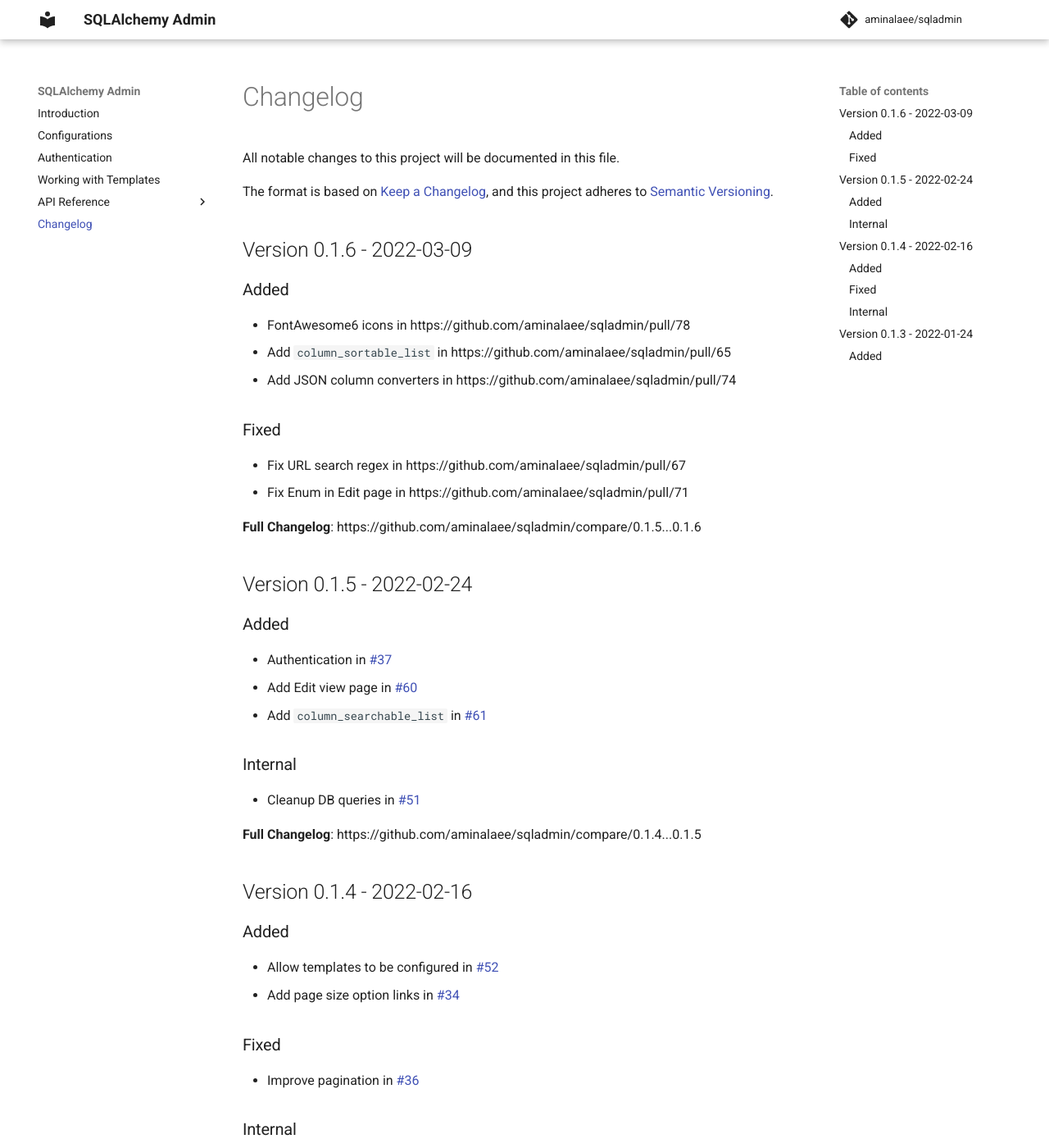
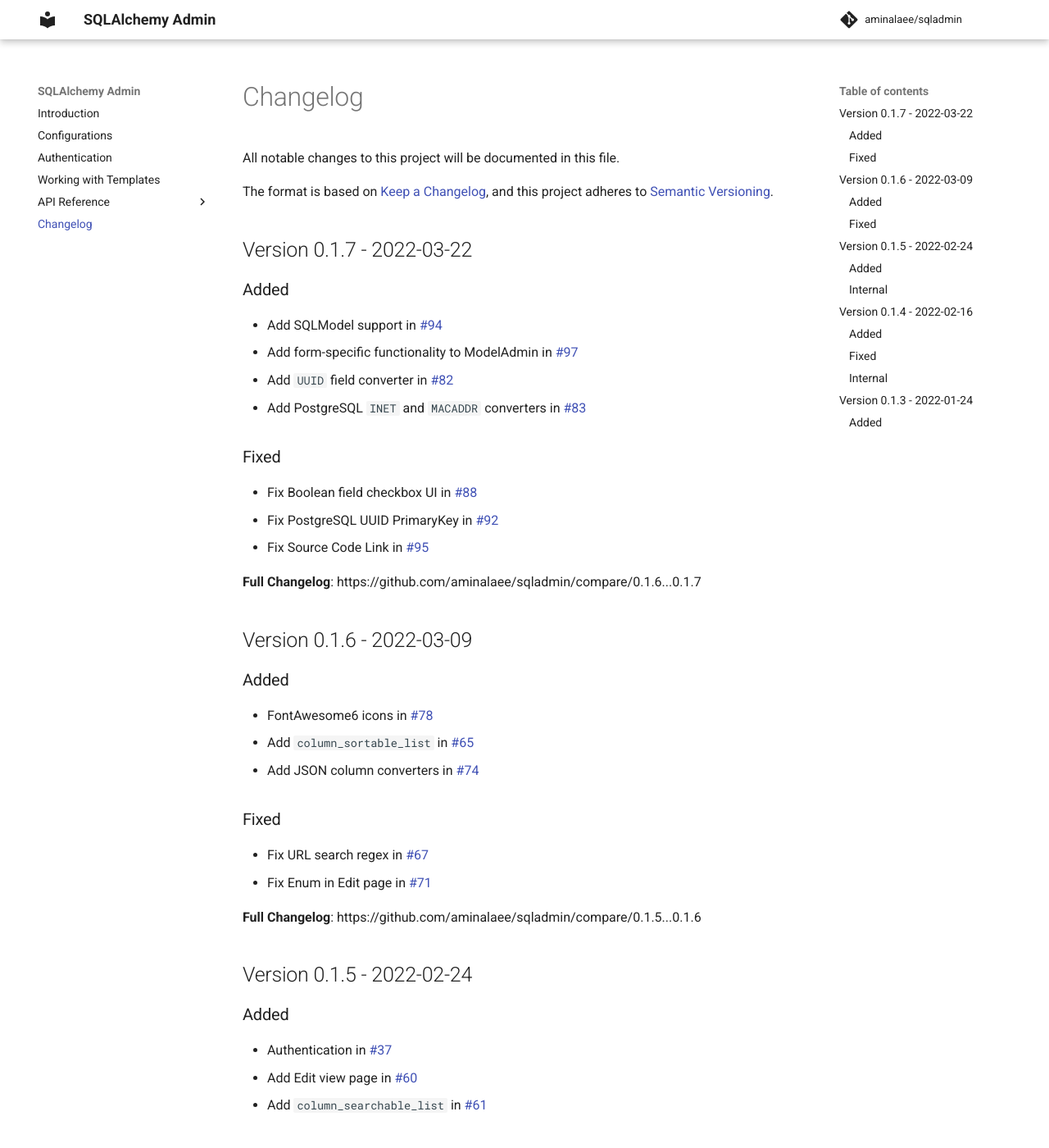
Before and after one commit to aminalaee/sqladmin, an MkDocs documentation site: the page built from docs/changelog.md, in a window 1280 px wide and 1400 px high. Shown: the whole window at 82% size. Built offline with MkDocs 1.6.1 and Material for MkDocs 9.7.7, drawn with Linux system fonts in a browser that asks for light colours; comment, search, counter and statistics services are not loaded.

Commit message:
Version 0.1.7 (#100)

```diff
--- a/docs/changelog.md
+++ b/docs/changelog.md
@@ -4,18 +4,35 @@
 The format is based on [Keep a Changelog](https://keepachangelog.com/en/1.0.0/),
 and this project adheres to [Semantic Versioning](https://semver.org/spec/v2.0.0.html).
 
+## Version 0.1.7 - 2022-03-22
+
+### Added
+
+* Add SQLModel support in [#94](https://github.com/aminalaee/sqladmin/pull/94)
+* Add form-specific functionality to ModelAdmin in [#97](https://github.com/aminalaee/sqladmin/pull/97)
+* Add `UUID` field converter in [#82](https://github.com/aminalaee/sqladmin/pull/82)
+* Add PostgreSQL `INET` and `MACADDR` converters in [#83](https://github.com/aminalaee/sqladmin/pull/83)
+
+### Fixed
+
+* Fix Boolean field checkbox UI in [#88](https://github.com/aminalaee/sqladmin/pull/88)
+* Fix PostgreSQL UUID PrimaryKey in [#92](https://github.com/aminalaee/sqladmin/pull/92)
+* Fix Source Code Link in [#95](https://github.com/aminalaee/sqladmin/pull/95)
+
+**Full Changelog**: https://github.com/aminalaee/sqladmin/compare/0.1.6...0.1.7
+
 ## Version 0.1.6 - 2022-03-09
 
 ### Added
 
-* FontAwesome6 icons in https://github.com/aminalaee/sqladmin/pull/78
-* Add `column_sortable_list` in https://github.com/aminalaee/sqladmin/pull/65
-* Add JSON column converters in https://github.com/aminalaee/sqladmin/pull/74
+* FontAwesome6 icons in [#78](https://github.com/aminalaee/sqladmin/pull/78)
+* Add `column_sortable_list` in [#65](https://github.com/aminalaee/sqladmin/pull/65)
+* Add JSON column converters in [#74](https://github.com/aminalaee/sqladmin/pull/74)
 
 ### Fixed
 
-* Fix URL search regex in https://github.com/aminalaee/sqladmin/pull/67
-* Fix Enum in Edit page in https://github.com/aminalaee/sqladmin/pull/71
+* Fix URL search regex in [#67](https://github.com/aminalaee/sqladmin/pull/67)
+* Fix Enum in Edit page in [#71](https://github.com/aminalaee/sqladmin/pull/71)
 
 **Full Changelog**: https://github.com/aminalaee/sqladmin/compare/0.1.5...0.1.6
 
--- a/setup.cfg
+++ b/setup.cfg
@@ -1,6 +1,6 @@
 [metadata]
 name = sqladmin
-version = 0.1.6
+version = 0.1.7
 author = Amin Alaee
 author_email = mohammadamin.alaee@gmail.com
 description = Admin interface for SQLAlchemy.
--- a/sqladmin/__init__.py
+++ b/sqladmin/__init__.py
@@ -1,7 +1,7 @@
 from sqladmin.application import Admin
 from sqladmin.models import ModelAdmin
 
-__version__ = "0.1.6"
+__version__ = "0.1.7"
 
 __all__ = [
     "Admin",
```
Also changed, not shown: CHANGELOG.md (+21 -0 lines).
